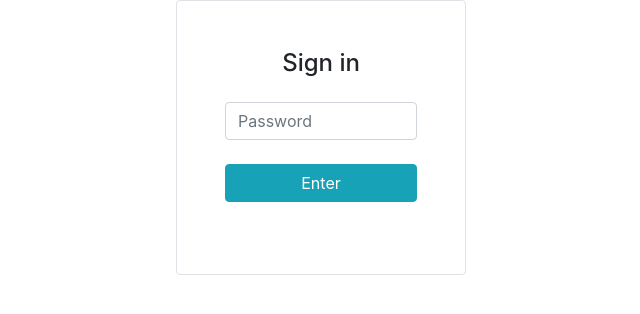
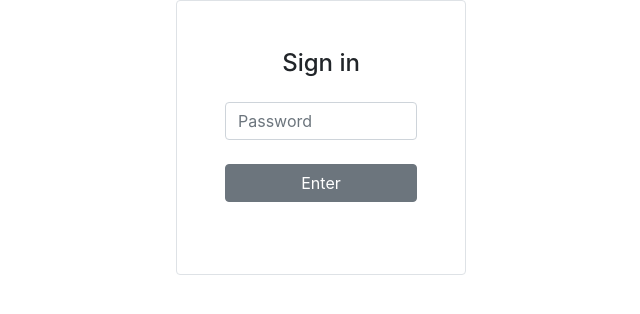
Before and after one commit to GermanSincovic/espressolight, a PHP site: page /admin/v_login.php in a window 1280 px wide. Shown: the top 314 px of the page, without its empty margins (319-959 px from the left). Run offline with PHP 8.4, Linux system fonts and the light colour scheme.

Commit message:
admin - cp-view

```diff
--- a/admin/v_login.php
+++ b/admin/v_login.php
@@ -13,8 +13,8 @@
 				<div class="col-3">
 					<form class="text-center border rounded p-5" action="/" method="POST">
 					    <p class="h4 mb-4">Sign in</p>
-					    <input type="password" name="password" class="form-control mb-4" placeholder="Password">
-					    <button class="btn btn-info btn-block my-4" type="submit">Enter</button>
+					    <input type="password" name="password" class="form-control mb-4" placeholder="Password" required="required">
+					    <button class="btn btn-secondary btn-block my-4" type="submit">Enter</button>
 					</form>
 				</div>
 			</div>
```
Also changed, not shown: admin/v_control_panel.php (+6 -1 lines).
